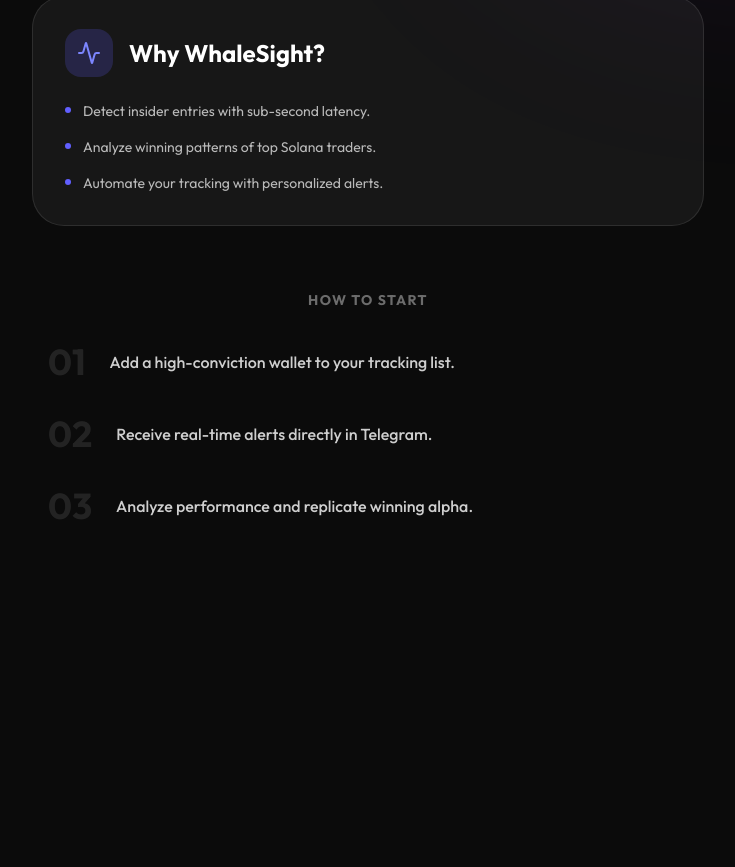
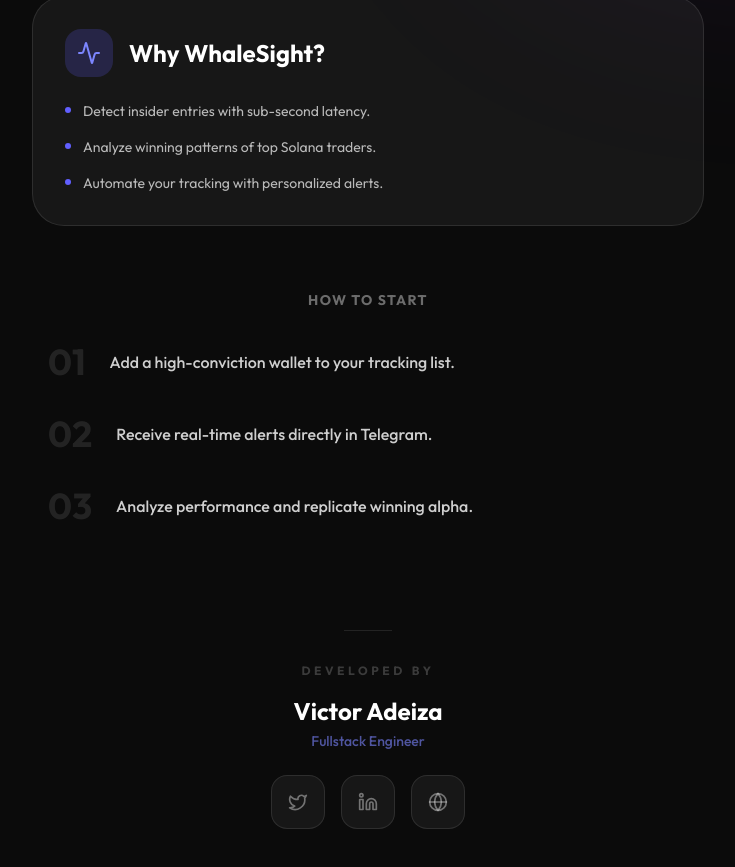
Before and after one commit to vicdevman/whaleSight, a React (Vite) app in the folder apps/web/: page / in a window 1280 px wide. Shown: the part 1019-1886 px from the top of the page, without its empty margins (272-1007 px from the left). Before the commit the page ends 1745 px from the top, so only its background shows below. Built offline with nearby package versions, Linux system fonts and the light colour scheme.

Commit message:
fix: make telgram go straught to dashboard added my details

```diff
--- a/apps/web/src/App.jsx
+++ b/apps/web/src/App.jsx
@@ -20,12 +20,19 @@ function App() {
     setCurrentPath(path);
   };
 
-  // Route matching
+  const isInTelegram = !!window.Telegram?.WebApp?.initData;
+
+  // If in Telegram, always show the dashboard (the app)
+  if (isInTelegram) {
+    return <Dashboard />;
+  }
+
+  // Route matching for browser environment
   if (currentPath === "/app") {
     return <Dashboard />;
   }
 
-  // Default to landing page for all other routes
+  // Default to landing page for all other routes in browser
   return <LandingPage onEnter={() => navigate("/app")} />;
 }
 
--- a/apps/web/src/components/LandingPage.jsx
+++ b/apps/web/src/components/LandingPage.jsx
@@ -7,6 +7,9 @@ import {
   Zap,
   Target,
   BookOpen,
+  Twitter,
+  Linkedin,
+  Globe,
 } from "lucide-react";
 import UserManual from "./UserManual";
 import { useState } from "react";
@@ -145,7 +148,58 @@ const LandingPage = ({ onEnter }) => {
           </div>
         </div>
 
-        {/* Call to Action Wrapper */}
+        {/* Builder Section */}
+        <motion.div
+          initial={{ opacity: 0 }}
+          whileInView={{ opacity: 1 }}
+          className="mt-6 flex flex-col items-center text-center pb1-0"
+        >
+          <div className="w-12 h-[1px] bg-white/10 mb-8" />
+          <p className="text-white/20 text-xs font-bold uppercase tracking-[0.3em] mb-4">
+            Developed By
+          </p>
+          <h3 className="text-2xl font-black text-white mb-1">
+            Victor Adeiza
+          </h3>
+          <p className="text-indigo-400/60 text-sm font-medium mb-6">
+            Fullstack Engineer
+          </p>
+          <div className="flex gap-4">
+            <a
+              href="https://x.com/vicdevman"
+              target="_blank"
+              rel="noopener noreferrer"
+              className="p-4 bg-white/5 border border-white/10 rounded-2xl hover:bg-white/10 transition-all text-white/40 hover:text-white group"
+            >
+              <Twitter
+                size={20}
+                className="group-hover:scale-110 transition-transform"
+              />
+            </a>
+            <a
+              href="https://www.linkedin.com/in/vicdevman/"
+              target="_blank"
+              rel="noopener noreferrer"
+              className="p-4 bg-white/5 border border-white/10 rounded-2xl hover:bg-white/10 transition-all text-white/40 hover:text-white group"
+            >
+              <Linkedin
+                size={20}
+                className="group-hover:scale-110 transition-transform"
+              />
+            </a>
+            <a
+              href="https://www.vicdevman.dev/"
+              target="_blank"
+              rel="noopener noreferrer"
+              className="p-4 bg-white/5 border border-white/10 rounded-2xl hover:bg-white/10 transition-all text-white/40 hover:text-white group"
+            >
+              <Globe
+                size={20}
+                className="group-hover:scale-110 transition-transform"
+              />
+            </a>
+          </div>
+        </motion.div>
         <div className="fixed bottom-0 left-0 right-0 p-4 z-50 bg-[#0b0b0b]/80 backdrop-blur-xl border-t border-white/5">
           {window.Telegram?.WebApp?.initData ? (
             <button
--- a/apps/web/src/components/WalletScanModal.jsx
+++ b/apps/web/src/components/WalletScanModal.jsx
@@ -51,7 +51,7 @@ const WalletScanModal = ({
             animate={{ y: 0, opacity: 1 }}
             exit={{ y: "100%", opacity: 0 }}
             transition={{ type: "spring", damping: 25, stiffness: 300 }}
-            className="fixed bottom-0 left-0 right-0 z-50 bg-[#141414] border-t border-white/10 rounded-t-[32px] p-6 pb-1 pr-2 shadow-2xl max-w-xl mx-auto h-[90vh] overflow-y-auto flex flex-col"
+            className="fixed bottom-0 left-0 right-0 z-50 bg-[#141414] border-t border-white/10 rounded-t-[32px] p-6 pb-1 pr-2 shadow-2xl max-w-xl mx-auto h-[95vh] overflow-y-auto flex flex-col"
           >
             <div className="flex justify-between items-center mb-4 shrink-0 mr-2">
               <div className="flex items-center gap-3">
@@ -83,7 +83,7 @@ const WalletScanModal = ({
                 </p>
               </div>
             ) : data ? (
-              <div className="space-y-6 flex-1 overflow-y-auto pb-4 custom-scrollbar pr-2">
+              <div className="space-y-6 flex-1 overflow-y-auto pb-4 custom-scrollbar pr-3">
                 <div className="grid grid-cols-2 gap-3">
                   <InfoItem
                     label="Current Value"
```
